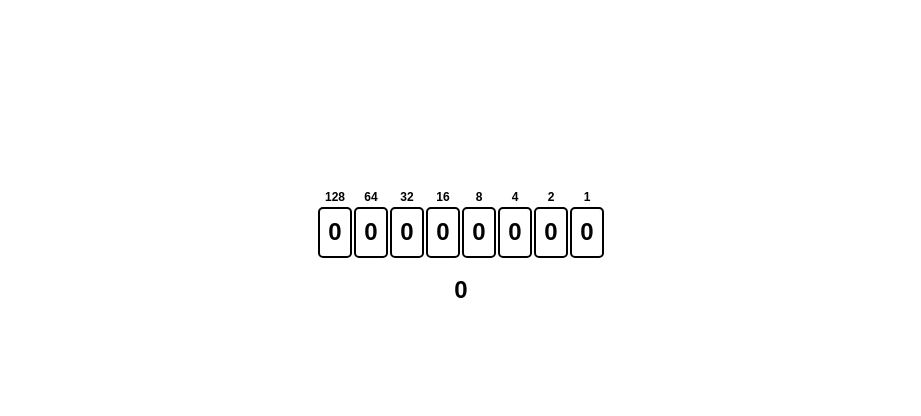
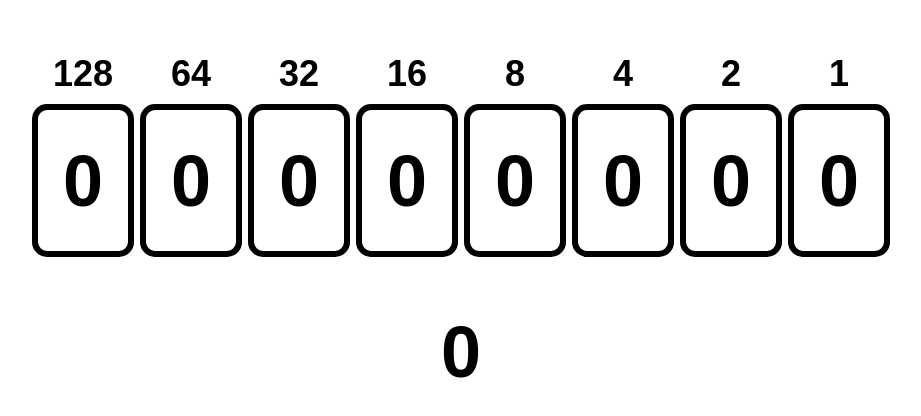
Before and after one commit to bo-wen-zhang/binary-numbers-app, a React (Create React App) app: page / in a window 1280 px wide. Shown: the part 142-558 px from the top of the page, without its empty margins (179-1100 px from the left). Built offline with nearby package versions, Linux system fonts and the light colour scheme.

Commit message:
💄 increased size of components

```diff
--- a/src/App.js
+++ b/src/App.js
@@ -35,6 +35,7 @@ export default function App() {
 
   return (
     <React.Fragment>
+      <div className="scale">
       <div className="parent">
         <ColumnLabel value={decimalPlaceValues[0]}/>
         <ColumnLabel value={decimalPlaceValues[1]}/>
@@ -58,6 +59,7 @@ export default function App() {
       <div className="parent">
         <Result result={decimalResult}/>
       </div>
+      </div>
 
     </React.Fragment>
   );
--- a/src/index.css
+++ b/src/index.css
@@ -9,11 +9,15 @@
 
 html, body{
   height: 100%;
+  width: 100%;
+  margin: 0px;
+  padding: 0px;
   display: flex;
   align-items: center;
   justify-content: center;
 }
 
+body
 
 code {
   font-family: source-code-pro, Menlo, Monaco, Consolas, 'Courier New',
@@ -73,10 +77,8 @@ code {
   display: -webkit-flex;
   justify-content: center;
   column-gap: 2px;
-  scale: 1;
-  flex-shrink: 0;
 }
 
 .scale {
-  scale: 0.5;
+  transform: scale(3);
 }
```
